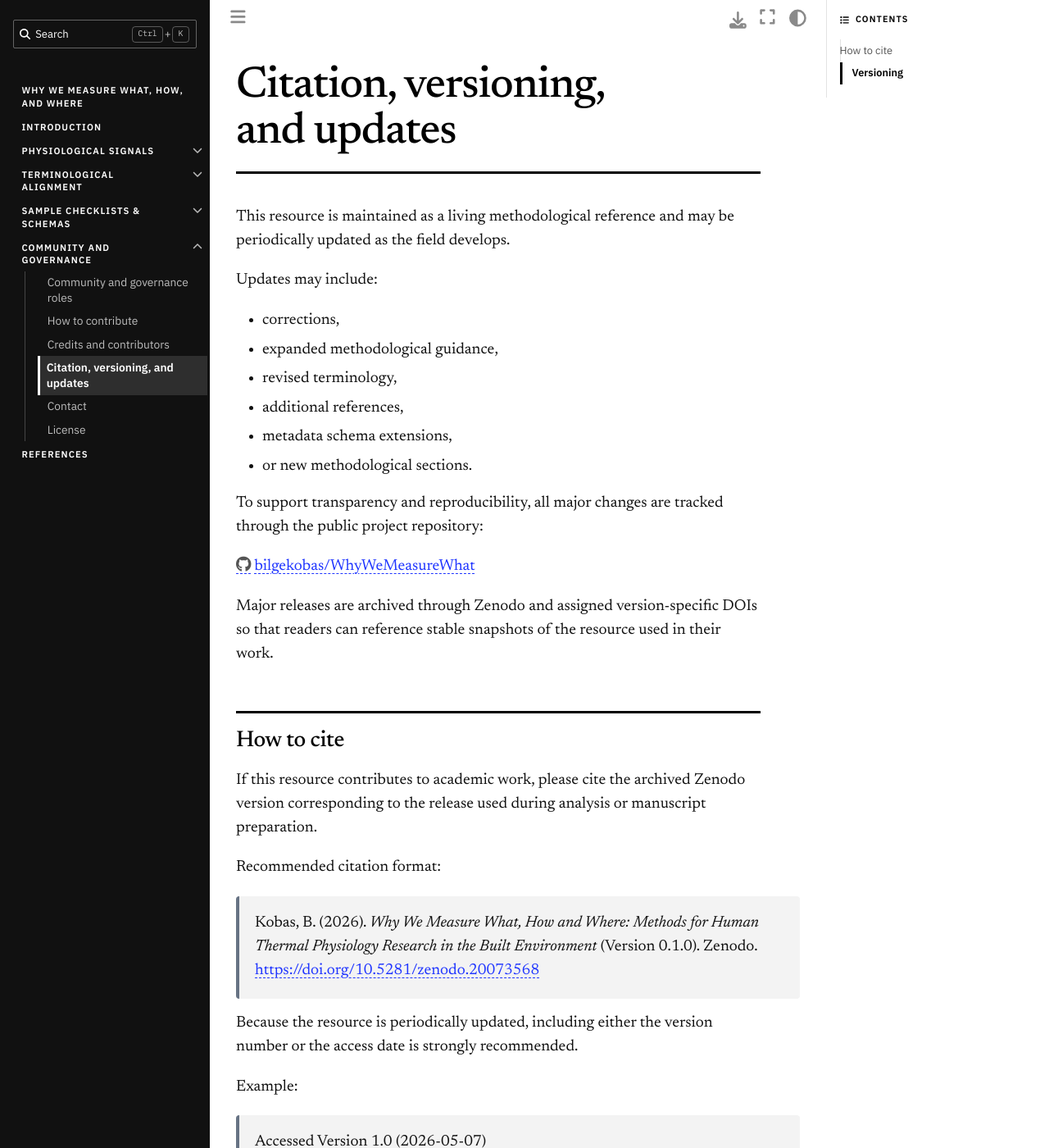
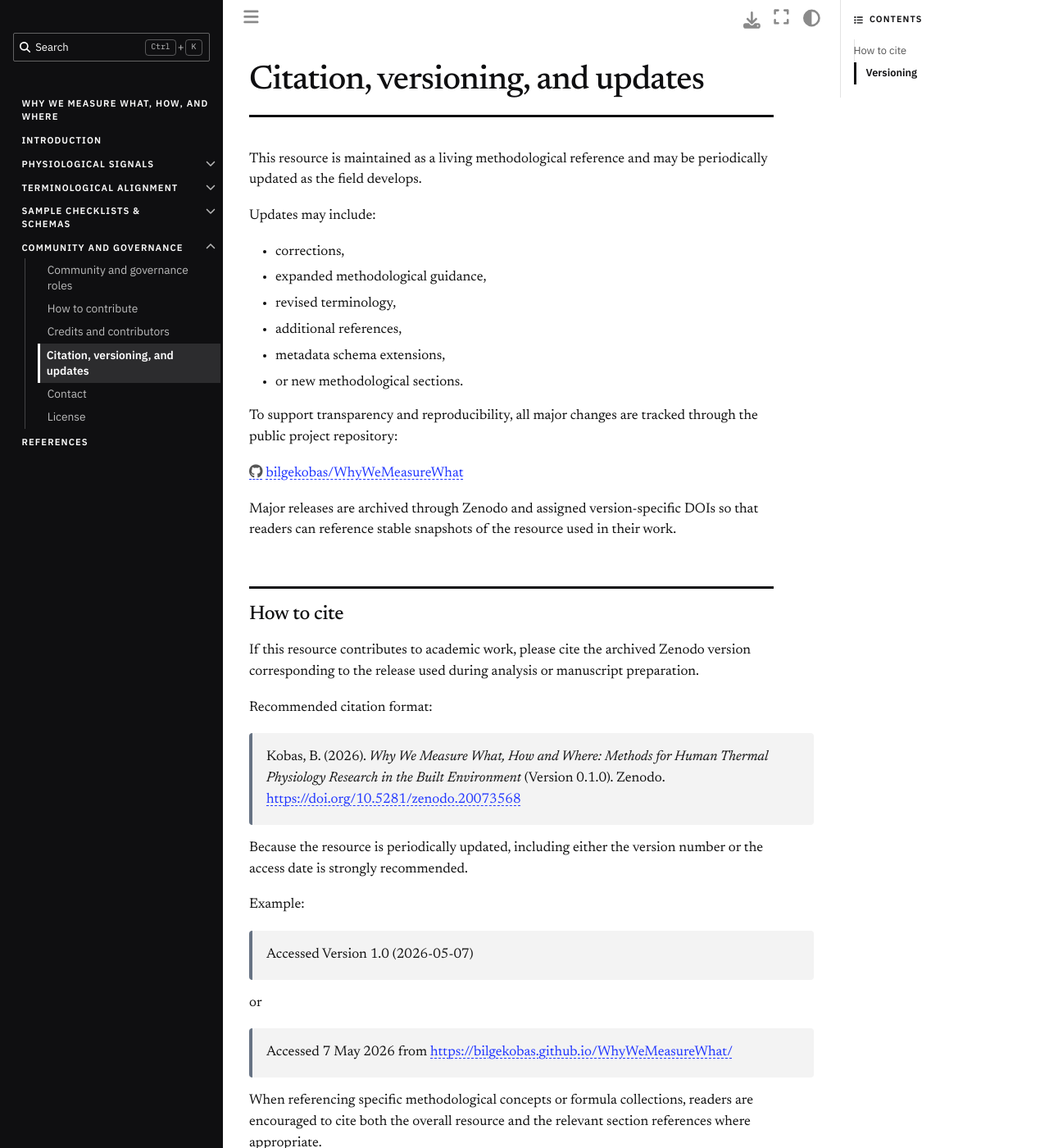
Before and after one commit to bilgekobas/WhyWeMeasureWhat, a Jupyter Book: the page built from book/content/contribution/how-to-cite.md, in a window 1280 px wide and 1400 px high. Shown: the whole window at 82% size. Built offline with Jupyter Book 1.0.4 settings and Sphinx 7.4.7 and the Sphinx Book theme 1.1.4, drawn with Linux system fonts in a browser that asks for light colours.

Commit message:
Keep table headers visible, stabilize columns and refine wiki typography

```diff
--- a/book/_config.yml
+++ b/book/_config.yml
@@ -20,12 +20,15 @@
     - sphinxcontrib.bibtex
     - sphinxcontrib.mermaid
   config:
+    html_show_copyright: true
+    html_show_sphinx: false
     html_static_path:
       - _static
     html_extra_path:
       - assets
     html_js_files:
       - glossary-search.js
+      - sticky-tables.js
     bibtex_bibfiles:
       - WhyWeMeasure_v04.bib
     bibtex_reference_style: author_year
--- a/book/_static/custom.css
+++ b/book/_static/custom.css
@@ -13,18 +13,18 @@
   --wwmw-mono: "IBM Plex Mono", ui-monospace, monospace;
 
   --wwmw-paper: #ffffff;
-  --wwmw-ink: #000000;
+  --wwmw-ink: #0f0f11;
   --wwmw-body: #111111;
   --wwmw-muted: #555555;
   --wwmw-faint: #8a8a8a;
   --wwmw-line: #e3e3e3;
-  --wwmw-line-strong: #000000;
+  --wwmw-line-strong: #0f0f11;
   --wwmw-wash: #f3f3f3;
   --wwmw-link: #1f35ff;        /* International Klein Blue: clickable things only */
   --wwmw-accent: #1f35ff;
   --wwmw-accent-soft: rgba(31, 53, 255, .3);
   --wwmw-dotted: #1f35ff;
-  --wwmw-sidebar: #111111;
+  --wwmw-sidebar: #0f0f11;
   --wwmw-on-sidebar: #ffffff;
 
   --wwmw-measure: 40rem;       /* ≈ 68–72 characters of body text */
@@ -116,7 +116,7 @@
 
 /* ---------- Body text ---------- */
 .bd-article {
-  font-size: 1.1875rem;               /* 19px */
+  font-size: 1.0625rem;               /* 17px */
   font-optical-sizing: auto;
   font-variation-settings: "opsz" 16;
   hyphens: auto;
@@ -149,7 +149,7 @@
   text-wrap: balance;
 }
 .bd-article h1 {
-  font-size: clamp(2.4rem, 4.2vw, 3.4rem);
+  font-size: clamp(2rem, 3.2vw, 2.625rem);
   font-weight: 400;
   font-variation-settings: "opsz" 72;
   letter-spacing: -.022em;
@@ -158,7 +158,7 @@
   max-width: var(--wwmw-measure);
 }
 .bd-article h2 {
-  font-size: 1.72rem;
+  font-size: 1.5rem;
   font-weight: 500;
   font-variation-settings: "opsz" 48;
   letter-spacing: -.014em;
@@ -169,7 +169,7 @@
   max-width: var(--wwmw-measure);
 }
 .bd-article h3 {
-  font-size: 1.32rem;
+  font-size: 1.2rem;
   font-weight: 400;
   font-style: italic;
   font-variation-settings: "opsz" 28;
@@ -718,8 +718,8 @@
 
 /* ---------- Small screens ---------- */
 @media (max-width: 768px) {
-  .bd-article { font-size: 1.08rem; }
-  .bd-article h1 { font-size: 2.2rem; margin-bottom: 1.8rem; }
+  .bd-article { font-size: 1rem; }
+  .bd-article h1 { font-size: 1.9rem; margin-bottom: 1.8rem; }
   .bd-article h2 { font-size: 1.45rem; margin-top: 2.6rem; }
   .glossary-spec th { width: 110px; }
 }
@@ -732,3 +732,47 @@
   .bd-article { font-size: 10.5pt; }
   .bd-article a, .bd-article a[href^="http"] { color: inherit; text-decoration: none; }
 }
+
+/* Keep page columns identical when a chapter has no local contents list. */
+html { scrollbar-gutter: stable; }
+@media (min-width: 992px) {
+  .bd-container__inner.bd-page-width { width: 100%; }
+  .bd-sidebar-primary { flex: 0 0 17rem; width: 17rem; }
+  .bd-main { min-width: 0; }
+}
+@media (min-width: 1200px) {
+  .bd-main .bd-content {
+    display: grid;
+    grid-template-columns: minmax(0, 1fr) 15rem;
+    align-items: start;
+  }
+  .bd-main .bd-content .bd-article-container {
+    grid-column: 1;
+    width: 100%;
+    max-width: none;
+    min-width: 0;
+  }
+  .bd-content > .bd-sidebar-secondary {
+    grid-column: 2;
+    width: 15rem;
+  }
+}
+/* Move the original header as a group; overflow wrappers retain x scrolling. */
+.bd-article table.wwmw-sticky-table {
+  border-collapse: separate;
+  border-spacing: 0;
+}
+.bd-article table.wwmw-sticky-table > thead {
+  position: relative;
+  z-index: 5;
+  background: var(--wwmw-paper);
+}
+.bd-article table.wwmw-sticky-table > thead > tr > th {
+  position: static;
+  background: var(--wwmw-paper) !important;
+}
+@media print {
+  .bd-article table.wwmw-sticky-table > thead { transform: none !important; }
+}
+
+.bd-footer-content .footer-item:has(.component-author) { display: none; }
--- /dev/null
+++ b/book/_static/sticky-tables.js
@@ -0,0 +1,43 @@
+/* Preserve native table semantics, column widths and horizontal scrolling. */
+(() => {
+  const init = () => {
+    const tables = [...document.querySelectorAll(".bd-article table")]
+      .filter(table => table.tHead && !table.classList.contains("glossary-spec"));
+    tables.forEach(table => table.classList.add("wwmw-sticky-table"));
+    let pending = false;
+    const update = () => {
+      pending = false;
+      let top = 0;
+      document.querySelectorAll(".bd-header, .bd-header-article").forEach(el => {
+        const style = getComputedStyle(el), rect = el.getBoundingClientRect();
+        if (style.display !== "none" && ["fixed", "sticky"].includes(style.position)
+            && rect.top <= top && rect.bottom > top) top = rect.bottom;
+      });
+      tables.forEach(table => {
+        const head = table.tHead;
+        const previous = Number(head.dataset.stickyOffset || 0);
+        const rect = head.getBoundingClientRect();
+        const naturalTop = rect.top - previous;
+        const bottom = table.getBoundingClientRect().bottom;
+        const offset = Math.max(0, Math.min(top - naturalTop, bottom - rect.height - naturalTop));
+        head.style.transform = offset ? "translateY(" + offset + "px)" : "";
+        head.dataset.stickyOffset = String(offset);
+      });
+    };
+    const schedule = () => {
+      if (!pending) { pending = true; requestAnimationFrame(update); }
+    };
+    window.addEventListener("scroll", schedule, { passive: true, capture: true });
+    window.addEventListener("resize", schedule, { passive: true });
+    window.addEventListener("beforeprint", () => tables.forEach(t => {
+      t.tHead.style.transform = ""; t.tHead.dataset.stickyOffset = "0";
+    }));
+    window.addEventListener("afterprint", schedule);
+    const observer = new ResizeObserver(schedule);
+    tables.forEach(table => observer.observe(table));
+    if (document.fonts) document.fonts.ready.then(schedule);
+    schedule();
+  };
+  if (document.readyState === "loading") document.addEventListener("DOMContentLoaded", init);
+  else init();
+})();
```
